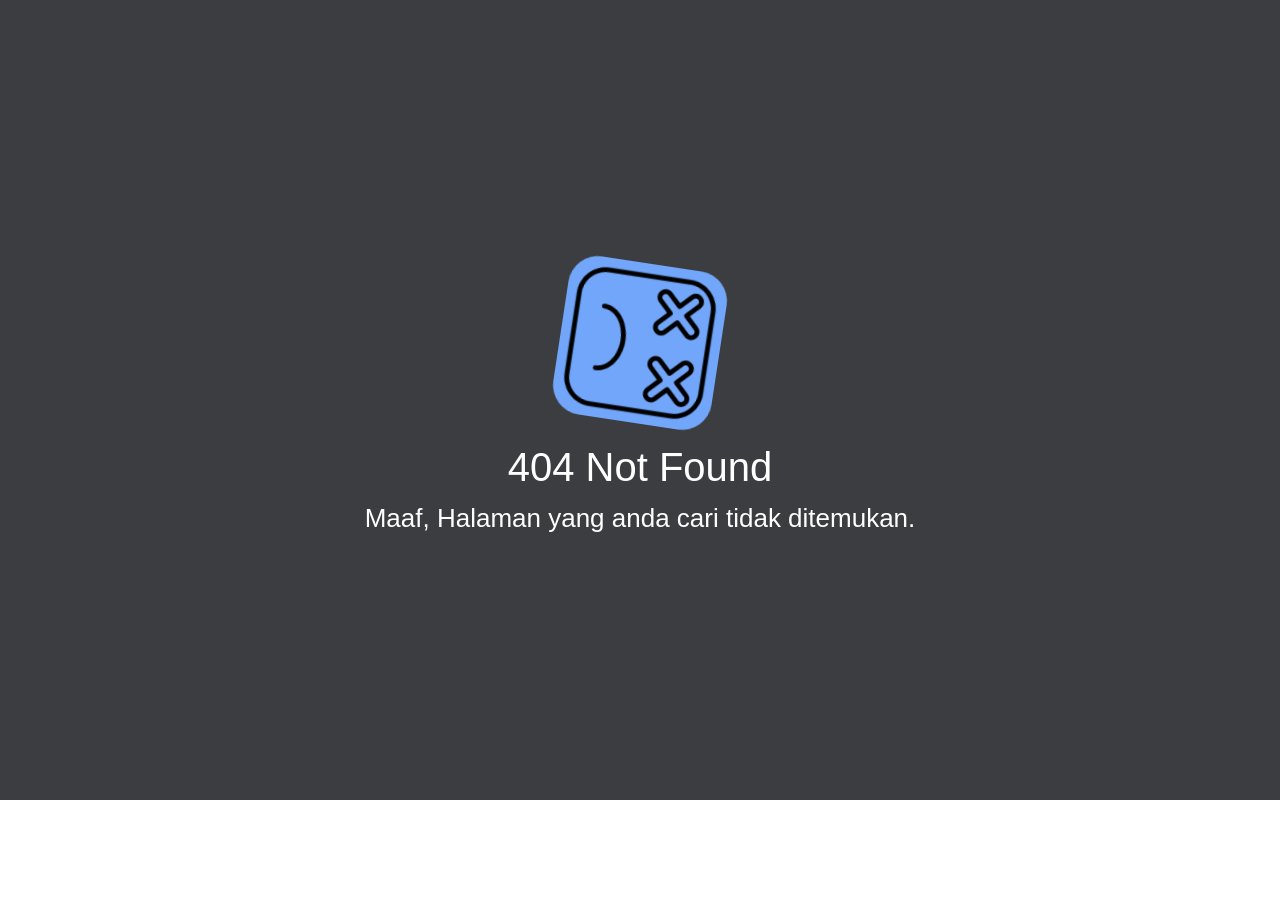
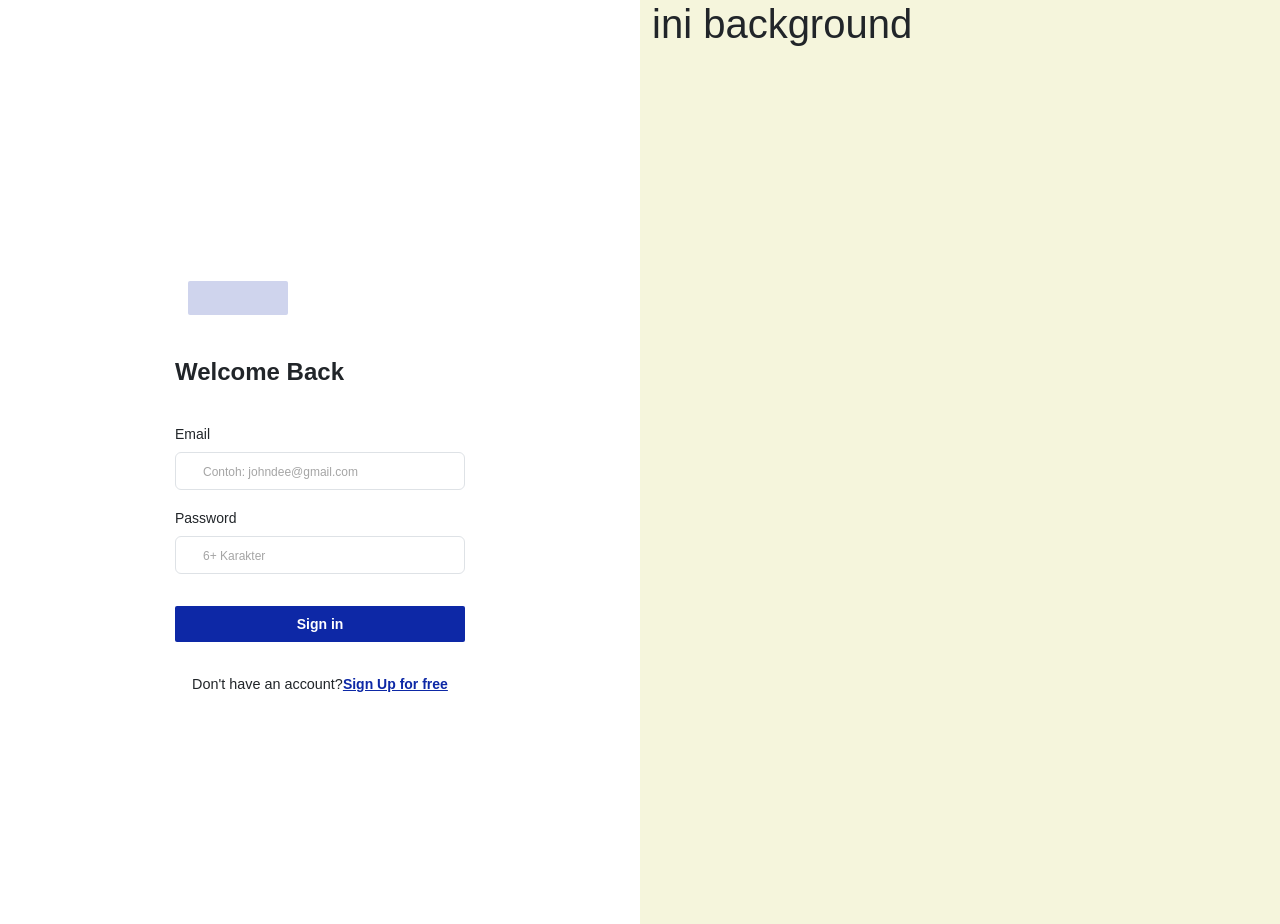
Before and after one commit to sandinofri/binar-rental, a React (Vite) app: page /register in a window 1280 px wide. Before the commit this address had no page. Before the commit the page ends 800 px from the top, so only its background shows below. Built offline with nearby package versions, Linux system fonts and the light colour scheme.

Commit message:
add component sign in , sign up and Register pages

```diff
--- a/src/App.jsx
+++ b/src/App.jsx
@@ -1,27 +1,29 @@
-import React from 'react'
-import 'bootstrap/dist/css/bootstrap.min.css';
-import 'jquery';
-import 'popper.js';
-import 'bootstrap/dist/js/bootstrap';
-import { BrowserRouter, Routes, Route } from 'react-router-dom';
-import LandingPage from './pages/LandingPage'
-import DetailCarPage from './pages/DetailCarPage';
-import NotFound from './pages/NotFound';
-import SearchResult from './pages/SearchResult';
+import React from "react";
+import "bootstrap/dist/css/bootstrap.min.css";
+import "jquery";
+import "popper.js";
+import "bootstrap/dist/js/bootstrap";
+import { BrowserRouter, Routes, Route } from "react-router-dom";
+import LandingPage from "./pages/LandingPage";
+import DetailCarPage from "./pages/DetailCarPage";
+import NotFound from "./pages/NotFound";
+import SearchResult from "./pages/SearchResult";
+import Register from "./pages/Register";
 
 function App() {
   return (
     <div>
       <BrowserRouter>
         <Routes>
-          <Route path="/" element={<LandingPage/>}/>
-          <Route path="/search" element={<SearchResult/>}/>
-          <Route path="/detail/:id" element={<DetailCarPage/>}/>
-          <Route path="*" element={<NotFound/>}/>
+          <Route path="/" element={<LandingPage />} />
+          <Route path="/search" element={<SearchResult />} />
+          <Route path="/detail/:id" element={<DetailCarPage />} />
+          <Route path="*" element={<NotFound />} />
+          <Route path="/register" element={<Register />} />
         </Routes>
-    </BrowserRouter>
+      </BrowserRouter>
     </div>
-  )
+  );
 }
 
-export default App
+export default App;
--- /dev/null
+++ b/src/components/SignIn/index.jsx
@@ -0,0 +1,123 @@
+import React, { useEffect, useState } from "react";
+import "./style.css";
+import axios from "axios";
+import { useNavigate } from "react-router-dom";
+import "bootstrap/dist/css/bootstrap.css";
+import { Link } from "react-router-dom";
+
+const SignIn = (props) => {
+  const [form, setForm] = useState({
+    email: "",
+    password: "",
+  });
+
+  const handleSignUp = () => {
+    props.func(true);
+  };
+
+  const handleChange = (e) => {
+    // console.log(e.target);
+    const { name, value } = e.target;
+    setForm({
+      ...form,
+      [name]: value,
+    });
+  };
+
+  // console.log(form);
+  const navigate = useNavigate();
+
+  const handleSubmit = () => {
+    const token = localStorage.getItem("Acces Token");
+
+    const config = () => {
+      header: {
+        Authorization: `Bearer ${token}`;
+      }
+    };
+
+    axios
+      .post(
+        `https://api-car-rental.binaracademy.org/admin/auth/login`,
+        form,
+        config
+      )
+      .then((res) => {
+        // console.log(res);
+        localStorage.setItem("Acces Token", res.data.access_token);
+        alert("Login Berhasil");
+
+        navigate("/");
+      })
+      .catch((err) => {
+        if (!form.email.length) {
+          alert("email tidak boleh kosong");
+        } else if (!form.password.length) {
+          alert("password tidak boleh kosong");
+        } else if (form.email.length) {
+          alert(err.response.data.message);
+        } else if (form.password.length) {
+          alert(err.response.data.message);
+        }
+        // console.log(err.response);
+      });
+  };
+
+  return (
+    <div className="register mx-auto">
+      <div className="sign-page ">
+        <div className="container-fluid">
+          <div className="row">
+            <div className="login-area col " xs={12}>
+              <div className="btn">
+                <button>
+                  <Link to={"/"}></Link>
+                </button>
+              </div>
+              <h1> Welcome Back</h1>
+              <div class="mb-2  ">
+                <label for="exampleFormControlInput1" class="form-label">
+                  Email
+                </label>
+                <input
+                  name="email"
+                  type="email"
+                  class="form-control mb-3"
+                  id="exampleFormControlInput1"
+                  placeholder="Contoh: johndee@gmail.com"
+                  onChange={handleChange}
+                />
+              </div>
+              <div>
+                <label for="exampleFormControlInput1" class="form-label">
+                  Password
+                </label>
+                <input
+                  name="password"
+                  type="password"
+                  id="inputPassword5"
+                  class="form-control"
+                  aria-describedby="passwordHelpBlock"
+                  placeholder="6+ Karakter"
+                  onChange={handleChange}
+                />
+              </div>
+              <div>
+                <button onClick={handleSubmit}> Sign in</button>
+              </div>
+              <h6 className="text-center">
+                Don't have an account?
+                <span onClick={handleSignUp}>Sign Up for free</span>
+              </h6>
+            </div>
+            <div className="bg col-6">
+              <h1>ini background</h1>
+            </div>
+          </div>
+        </div>
+      </div>
+    </div>
+  );
+};
+
+export default SignIn;
--- /dev/null
+++ b/src/components/SignIn/style.css
@@ -0,0 +1,105 @@
+/* .register ul {
+  display: flex;
+  list-style: none;
+  gap: 6px;
+  margin: 10px 0px;
+}
+
+.register .pass {
+  position: relative;
+  left: 4px;
+}
+
+h2 {
+  margin-top: 5px;
+} */
+.register {
+  /* display: flex; */
+  max-width: 1440px;
+}
+
+/* LOGIN AREA CODE START  */
+.register .sign-page .login-area {
+  /* width: auto; */
+  padding: 274px 175px 222px !important;
+}
+
+.register .sign-page .login-area .btn button {
+  margin: 0;
+  width: 100px;
+  height: 34px;
+  background: var(--primary-dark-blue-01, #cfd4ed);
+}
+
+.register .sign-page .login-area h1 {
+  font-size: 24px;
+  font-weight: 700;
+  line-height: 36px; /* 150% */
+  margin: 32px 0;
+}
+
+.register .sign-page .login-area label {
+  font-size: 14px;
+  font-weight: 400;
+  line-height: 20px; /* 142.857% */
+}
+
+.register .sign-page input::placeholder {
+  color: #a5a5a5;
+  font-size: 12px;
+  font-weight: 400;
+  line-height: 18px; /* 150% */
+  padding: 10px 0 10.25px 15px !important;
+  box-sizing: border-box;
+}
+
+.register .sign-page button {
+  margin-top: 31.75px;
+  width: 100%;
+  background-color: #0d28a6;
+  margin-bottom: 32px;
+  color: #fff;
+  font-size: 14px;
+  font-weight: 700;
+  line-height: 20px; /* 142.857% */
+  padding: 8px 12px !important ;
+  box-sizing: border-box;
+  text-decoration: none;
+  border-radius: 2px;
+  border: none;
+}
+
+.register .sign-page a {
+  color: #fff;
+  text-decoration: none;
+}
+
+h6 {
+  font-size: 0.9rem !important;
+}
+
+.register .sign-page .login-area span {
+  color: #0d28a6;
+  font-size: 14px;
+  font-weight: 700 !important;
+  line-height: 20px; /* 142.857% */
+  text-decoration-line: underline;
+}
+
+/* END OF LOGIN AREA CODE  */
+
+.register .bg {
+  background-color: beige;
+  /* width: 50%; */
+}
+
+@media screen and (max-width: 1200px) {
+  .register .sign-page .login-area {
+    padding: 29px 24px 204px !important;
+    box-sizing: border-box;
+  }
+
+  .bg {
+    display: none;
+  }
+}
--- /dev/null
+++ b/src/components/SignUp/index.jsx
@@ -0,0 +1,118 @@
+import React, { useState } from "react";
+import "bootstrap/dist/css/bootstrap.css";
+import { Link, useNavigate } from "react-router-dom";
+import axios from "axios";
+const SignUp = (props) => {
+  const [form, setForm] = useState({
+    name: "",
+    email: "",
+    password: "",
+  });
+
+  const handleChange = (e) => {
+    // console.log(e.target);
+    const { name, value } = e.target;
+    setForm({
+      ...form,
+      [name]: value,
+    });
+  };
+
+  // console.log(props.func);
+
+  const handleSignIn = () => {
+    props.func(false);
+    // console.log(props.func());
+  };
+
+  // console.log(form);
+  const navigate = useNavigate();
+  const handleSubmit = () => {
+    const token = localStorage.getItem("Acces Token");
+
+    axios
+      .post(`https://api-car-rental.binaracademy.org/admin/auth/register`, form)
+      .then((res) => {
+        // console.log(res);
+        localStorage.setItem("Acces Token", res.data.access_token);
+        alert("Register Berhasil Berhasil");
+        navigate("/");
+      })
+      .catch((err) => {
+        // console.log(err);
+        if (!form.name.length) {
+          alert("Nama tidak boleh kosong");
+        } else if (!form.email.length) {
+          alert("email tidak boleh kosong");
+        } else if (!form.password.length) {
+          alert("password tidak boleh kosong");
+        } else if (form.email.length) {
+          alert(err.response.data.message);
+        } else if (form.password.length) {
+          alert(err.response.data.error.message);
+        }
+      });
+  };
+  return (
+    <div className="register mx-auto">
+      <div className="sign-page ">
+        <div className="container-fluid">
+          <div className="row">
+            <div className="login-area col-xl-6 ">
+              <div className="btn">
+                <button>
+                  <Link to={"/"}></Link>
+                </button>
+              </div>
+              <h1>Sign Up</h1>
+              <div class="mb-2  ">
+                <label class="form-label">Name*</label>
+                <input
+                  onChange={handleChange}
+                  name="name"
+                  type="name"
+                  class="form-control mb-3"
+                  id="exampleFormControlInput1"
+                  placeholder="Nama Lengkap"
+                />
+              </div>
+              <div class="mb-2  ">
+                <label class="form-label">Email*</label>
+                <input
+                  onChange={handleChange}
+                  type="email"
+                  name="email"
+                  class="form-control mb-3"
+                  id="exampleFormControlInput1"
+                  placeholder="Contoh: johndee@gmail.com"
+                />
+              </div>
+              <div>
+                <label class="form-label">Create Password*</label>
+                <input
+                  onChange={handleChange}
+                  name="password"
+                  type="password"
+                  id="inputPassword5"
+                  class="form-control"
+                  aria-describedby="passwordHelpBlock"
+                  placeholder="6+ Karakter"
+                />
+              </div>
+              <button onClick={handleSubmit}> Sign Up</button>
+              <h6 className="text-center">
+                Don't have an account?{" "}
+                <span onClick={handleSignIn}>Sign in here</span>
+              </h6>
+            </div>
+            <div className="bg col-xl-6">
+              <h1>ini background</h1>
+            </div>
+          </div>
+        </div>
+      </div>
+    </div>
+  );
+};
+
+export default SignUp;
--- /dev/null
+++ b/src/pages/Register/index.jsx
@@ -0,0 +1,19 @@
+import React, { useState } from "react";
+import SignIn from "../../components/SignIn";
+import SignUp from "../../components/SignUp";
+
+const Register = () => {
+  const [isLogged, setIsLogged] = useState(false);
+  const pull_data = (data) => {
+    setIsLogged(data);
+  };
+
+  console.log(isLogged);
+
+  return (
+    <div>
+      {!isLogged ? <SignIn func={pull_data} /> : <SignUp func={pull_data} />}
+    </div>
+  );
+};
+export default Register;
```
Also changed, not shown: src/components/Navigation/index.jsx (+27 -10 lines).
